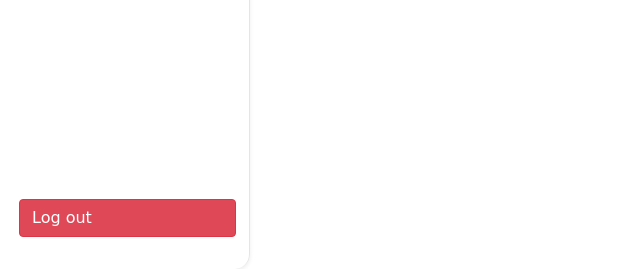
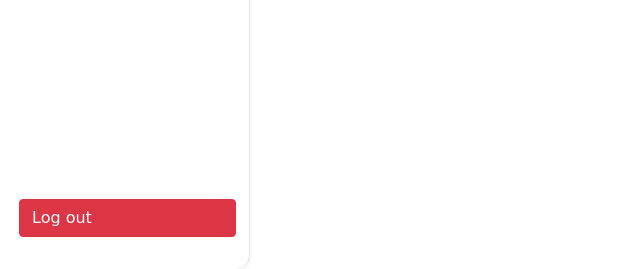
Before and after one commit to Hetmarum/Django-Kitchen, a Django app: page /cooks/1/ in a window 1280 px wide, with the pointer over the restyled element. Shown: the part 531-800 px from the top of the page, without its empty margins (0-640 px from the left). Run offline with Django 5.2, Linux system fonts and the light colour scheme; the visitor is signed in with stand-in values (Sample User, id 1); data comes from the database, SQL or seed files in the repository; data that the repository does not hold is empty; parts of the project's set-up code (start-up, migrations or seed data) failed here and were passed over; some libraries are stand-ins or nearby versions; some web fonts are replaced.

Commit message:
styles.css misc changes

```diff
--- a/static/css/styles.css
+++ b/static/css/styles.css
@@ -49,6 +49,5 @@ body {
 }
 
 .sidebar-btn-danger:hover {
-    background-color: rgb(220 53 69 / 90%);
   transform: translateX(3px);
 }
```
Lines whose indentation alone changed are shown as unchanged.
